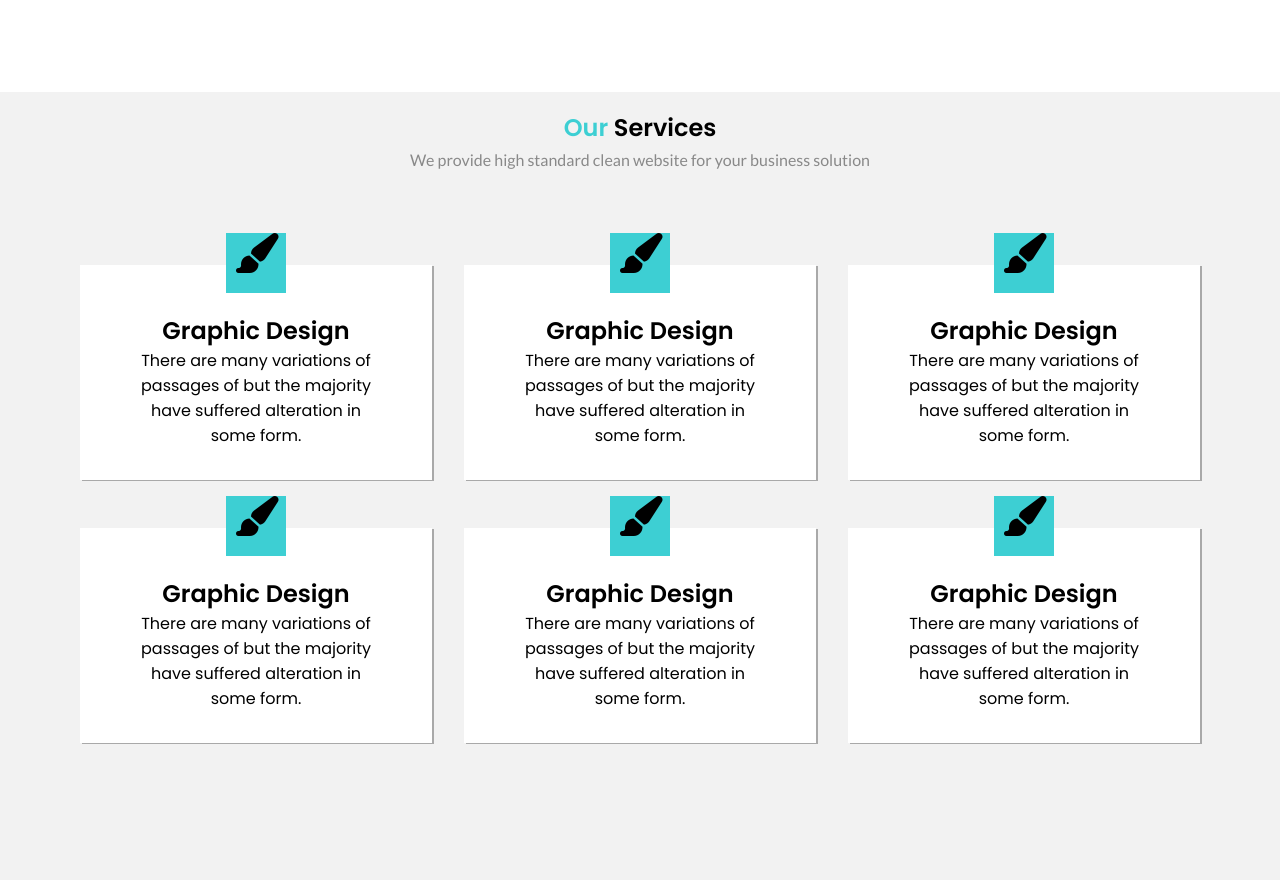
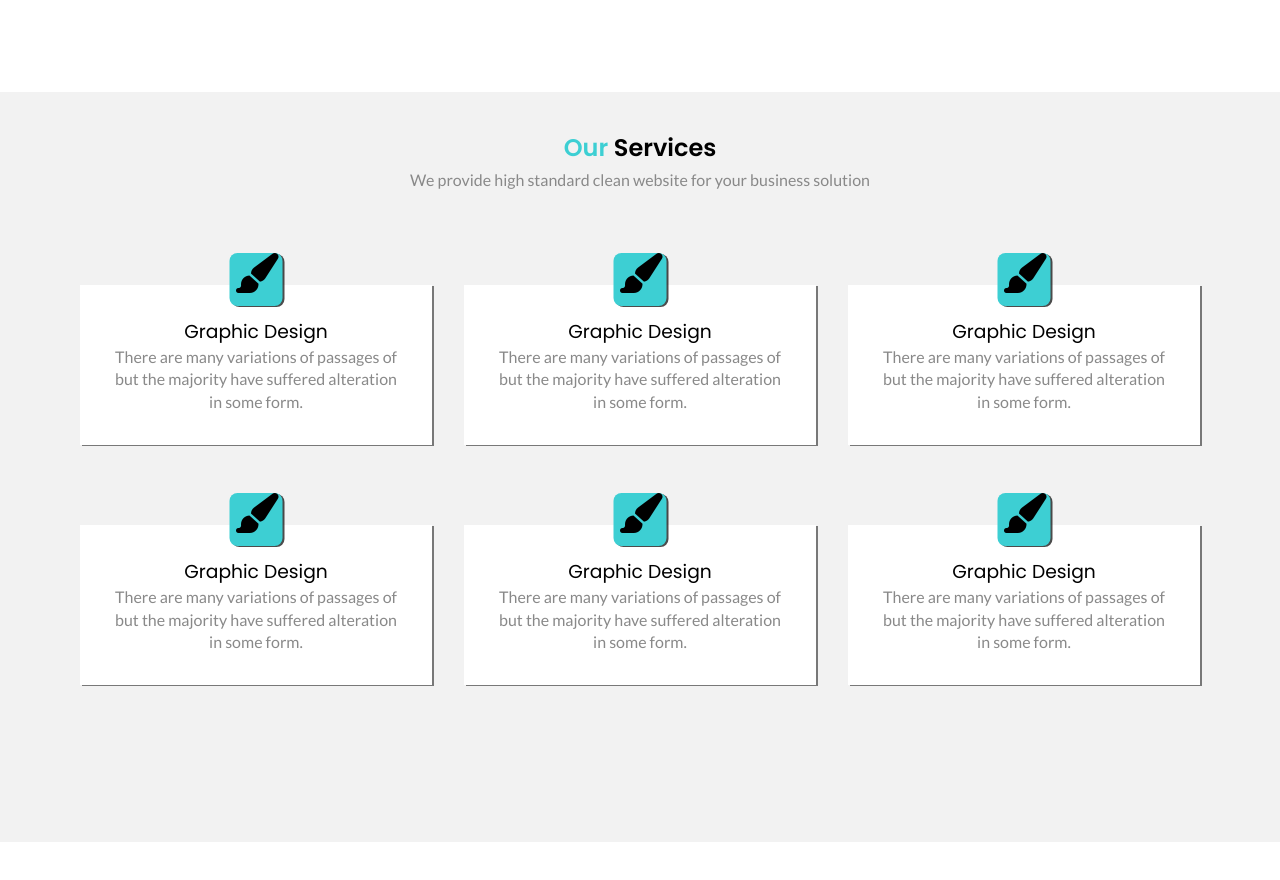
Before and after one commit to shaukatmakandar786/Javascript-Tutorial, a plain HTML site: page UI-Technologies/portfolio/index.html in a window 1280 px wide. Shown: the part 1120-2000 px from the top of the page. After the commit the page ends 1962 px from the top, so only its background shows below. Drawn offline with Linux system fonts and the light colour scheme.

Commit message:
added potfolio file

```diff
--- a/UI-Technologies/portfolio/css/style.css
+++ b/UI-Technologies/portfolio/css/style.css
@@ -207,46 +207,47 @@ section.services .card-wrapper{
     display: grid;
     grid-template-columns: repeat(3,1fr);
     grid-column-gap:2rem;
-    grid-row-gap:3rem ;
+    grid-row-gap:5rem ;
+
 }
 section.services .card-wrapper .card{
 
     background: var(--pure);
-    padding: 2rem 3rem;
+    padding: 2rem 2rem;
     position: relative;
     text-align: center;
-    box-shadow:02px 1px rgba(0,0,0,.3);
-    /* width: 12rem;
-    height: 10rem; */
+    box-shadow:02px 1px rgba(0,0,0,.5);
+
 
 }
-/* section.services .card-wrapper .card img{
-
-    position: absolute;
-    top: -3.5rem;
-    color: red;
-
-} */
-
 section.services .container{
-    height: 800px;
+    height: 700px;
+    padding-top: 20px;
 }
-
 .fa-solid{
-    width: 60px;
-    height: 60px;
+    width: 53px;
+    height: 53px;
     font-size: 40px;
     background: var(--primary);
     position: absolute;
     top: -2rem;
     left: 50%;
     transform: translateX(-50%);
+    box-shadow:02px 1px rgba(0,0,0,.7);
+    border-radius: 8px;
+
 }
 section.services .card-wrapper h2{
 
     padding-top: 1rem;
 }
-/* section.services .card-wrapper{
+.card p{
 
-margin-left: 3rem;
-} */
+    font-family: 'Lato',sans-serif;
+    color:var(--ternary);
+    line-height: 1.4;
+}
+.card h3{
+
+    font-weight:200;
+}
--- a/UI-Technologies/portfolio/index.html
+++ b/UI-Technologies/portfolio/index.html
@@ -97,37 +97,37 @@
           <div class="card-wrapper ">
             <div class="card">
               <i class="fa-solid fa-paintbrush"></i>
-              <h2>Graphic Design</h2>
+              <h3>Graphic Design</h3>
               <p>There are many variations of passages of but the majority have suffered alteration in some form.</p>
             </div>
 
             <div class="card">
               <i class="fa-solid fa-paintbrush"></i>
-              <h2 >Graphic Design</h2>
+              <h3>Graphic Design</h3>
               <p>There are many variations of passages of but the majority have suffered alteration in some form.</p>
             </div>
 
             <div class="card">
               <i class="fa-solid fa-paintbrush"></i>
-              <h2>Graphic Design</h2>
+              <h3>Graphic Design</h3>
               <p>There are many variations of passages of but the majority have suffered alteration in some form.</p>
             </div>
 
             <div class="card">
               <i class="fa-solid fa-paintbrush"></i>
-              <h2>Graphic Design</h2>
+              <h3>Graphic Design</h3>
               <p>There are many variations of passages of but the majority have suffered alteration in some form.</p>
             </div>
 
             <div class="card">
               <i class="fa-solid fa-paintbrush"></i>
-              <h2>Graphic Design</h2>
+              <h3>Graphic Design</h3>
               <p>There are many variations of passages of but the majority have suffered alteration in some form.</p>
             </div>
 
             <div class="card">
               <i class="fa-solid fa-paintbrush"></i>
-              <h2>Graphic Design</h2>
+              <h3>Graphic Design</h3>
               <p>There are many variations of passages of but the majority have suffered alteration in some form.</p>
             </div>
 
```
